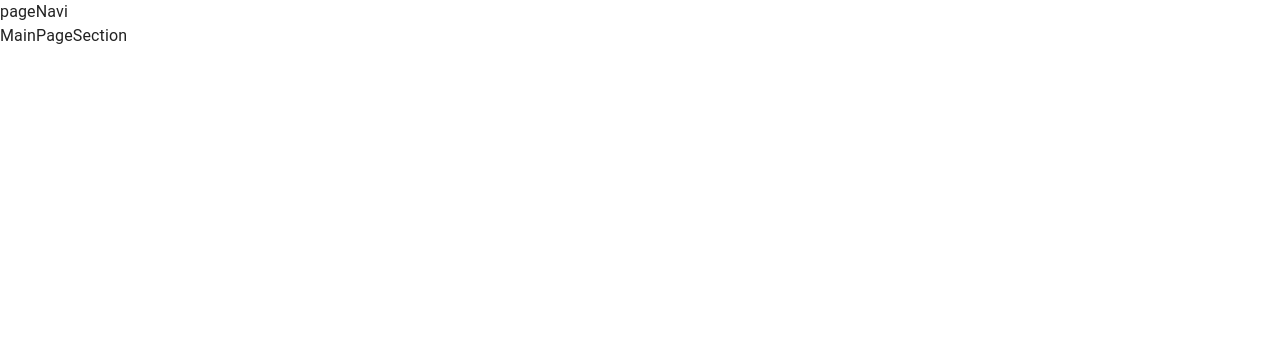
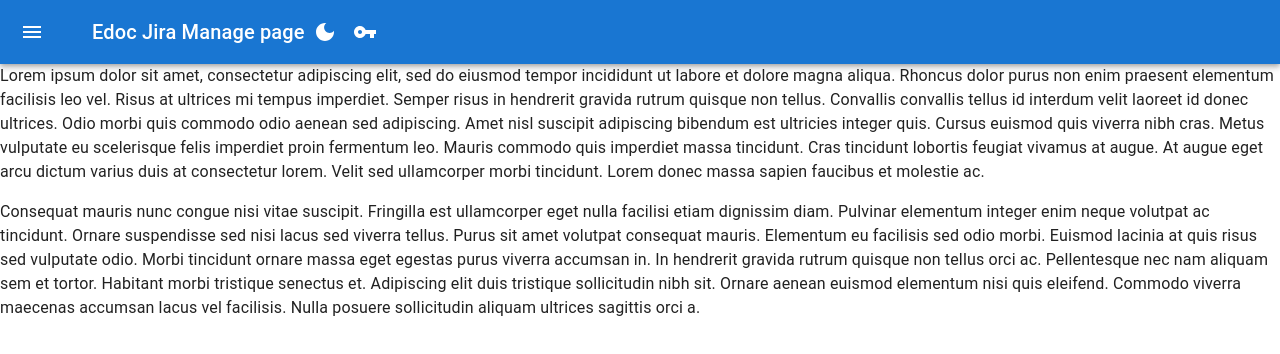
Before and after one commit to Data-Transfer-For-JIRA/Data-Transfer-Front2, a React (Vite) app: page / in a window 1280 px wide. Shown: the top 354 px of the page. Built offline with nearby package versions, Linux system fonts and the light colour scheme.

Commit message:
페이지 베이스 탬플릿 개발

```diff
--- a/src/App.tsx
+++ b/src/App.tsx
@@ -1,11 +1,10 @@
-import { CssBaseline, ThemeProvider } from '@mui/material';
+import { Box, CssBaseline, ThemeProvider } from '@mui/material';
 import { createTheme } from '@mui/material/styles';
 import { useState } from 'react';
 import { Outlet } from 'react-router-dom';
 import PageHeader from './components/Templates/PageHeader';
 import PageNavigator from './components/Templates/PageNavigator';
 
-function App() {
 const darkTheme = createTheme({
   palette: {
     mode: 'dark',
@@ -17,19 +16,39 @@ function App() {
   },
 });
 
-  const [theme, setTheme] = useState('lightTheme');
 
-  const togleTheme = () => {
-    if (theme === 'lightTheme') setTheme('darkTheme')
-    else setTheme('lightTheme');
+function App() {
+  //Set Theme(Dark, light)
+  const localStorageTheme = window.localStorage.getItem('ma_theme') || 'lightTheme';
+  const [theme, setTheme] = useState(localStorageTheme);
+  const toggleTheme = () => {
+    if (theme === 'lightTheme') {
+      setTheme('darkTheme');
+      window.localStorage.setItem('ma_theme', 'darkTheme');
     }
+    else {
+      setTheme('lightTheme');
+      window.localStorage.setItem('ma_theme', 'lightTheme');
+    }
+  }
+
+  //Set Navigator
+  const [naviOpen, setNaviOpen] = useState(false);
+  const handleDrawerOpen = () => { setNaviOpen(true); };
+  const handleDrawerClose = () => { setNaviOpen(false); };
 
   return (
     <ThemeProvider theme={theme === 'lightTheme' ? lightTheme : darkTheme}>
       <CssBaseline />
-      <PageHeader handleDarkMode={togleTheme} />
-      <PageNavigator />
+      <Box component="header">
+        <PageHeader handleDarkMode={toggleTheme} handleDrawerOpen={handleDrawerOpen} naviOpen={naviOpen} theme={theme} />
+      </Box>
+      <Box>
+        <PageNavigator naviOpen={naviOpen} handleDrawerClose={handleDrawerClose} />
+        <Box component="main" sx={{ flexGrow: 1 }}>
           <Outlet />
+        </Box>
+      </Box>
     </ThemeProvider>
   )
 }
--- a/src/Common/Router.tsx
+++ b/src/Common/Router.tsx
@@ -1,5 +1,7 @@
 import App from '../App';
+import LoginPage from '../components/Pages/LoginPage';
 import MainPage from '../components/Pages/mainPage';
+import Test from '../components/Test/Test';
 
 export const Router = [
   {
@@ -11,7 +13,12 @@ export const Router = [
     ]
   },
   {
+    path: '/Login',
+    element: <LoginPage />,
+    errorElment: <div>error</div>,
+  },
+  {
     path: '/ComponentTest',
-    element: <div></div>
+    element: <Test />
   }
 ]
--- /dev/null
+++ b/src/components/Atoms/DrawerItemList.tsx
@@ -0,0 +1,28 @@
+import { List, ListItem, ListItemButton, ListItemText } from '@mui/material';
+import { useNavigate } from 'react-router-dom';
+
+type itemObject = {
+  value: string;
+  link: string;
+}
+
+type props = {
+  items: itemObject[];
+}
+export default function DrawerItemList({ items }: props) {
+  const navigator = useNavigate();
+  const handleLink = (urlLink: string) => {
+    navigator(urlLink);
+  }
+  return (
+    <List>
+      {items.map((item, index) => (
+        <ListItem key={index} disablePadding>
+          <ListItemButton>
+            <ListItemText primary={item.value} onClick={() => handleLink(item.link)} />
+          </ListItemButton>
+        </ListItem>
+      ))}
+    </List>
+  );
+}
--- a/src/components/Pages/LoginPage.tsx
+++ b/src/components/Pages/LoginPage.tsx
@@ -0,0 +1,3 @@
+export default function LoginPage() {
+  return <div>loginPage</div>
+}
--- a/src/components/Pages/mainPage.tsx
+++ b/src/components/Pages/mainPage.tsx
@@ -1,3 +1,45 @@
+import { Box, Typography } from '@mui/material';
+import { styled, useTheme, Theme, CSSObject } from '@mui/material/styles';
+
+const DrawerHeader = styled('div')(({ theme }) => ({
+  display: 'flex',
+  alignItems: 'center',
+  justifyContent: 'flex-end',
+  padding: theme.spacing(0, 1),
+  // necessary for content to be below app bar
+  ...theme.mixins.toolbar,
+}));
+
 export default function MainPage() {
-  return <div>MainPageSection</div>
+  return (
+    <Box >
+      <Typography paragraph >
+        Lorem ipsum dolor sit amet, consectetur adipiscing elit, sed do eiusmod
+        tempor incididunt ut labore et dolore magna aliqua. Rhoncus dolor purus non
+        enim praesent elementum facilisis leo vel. Risus at ultrices mi tempus
+        imperdiet. Semper risus in hendrerit gravida rutrum quisque non tellus.
+        Convallis convallis tellus id interdum velit laoreet id donec ultrices.
+        Odio morbi quis commodo odio aenean sed adipiscing. Amet nisl suscipit
+        adipiscing bibendum est ultricies integer quis. Cursus euismod quis viverra
+        nibh cras. Metus vulputate eu scelerisque felis imperdiet proin fermentum
+        leo. Mauris commodo quis imperdiet massa tincidunt. Cras tincidunt lobortis
+        feugiat vivamus at augue. At augue eget arcu dictum varius duis at
+        consectetur lorem. Velit sed ullamcorper morbi tincidunt. Lorem donec massa
+        sapien faucibus et molestie ac.
+      </Typography>
+      <Typography paragraph>
+        Consequat mauris nunc congue nisi vitae suscipit. Fringilla est ullamcorper
+        eget nulla facilisi etiam dignissim diam. Pulvinar elementum integer enim
+        neque volutpat ac tincidunt. Ornare suspendisse sed nisi lacus sed viverra
+        tellus. Purus sit amet volutpat consequat mauris. Elementum eu facilisis
+        sed odio morbi. Euismod lacinia at quis risus sed vulputate odio. Morbi
+        tincidunt ornare massa eget egestas purus viverra accumsan in. In hendrerit
+        gravida rutrum quisque non tellus orci ac. Pellentesque nec nam aliquam sem
+        et tortor. Habitant morbi tristique senectus et. Adipiscing elit duis
+        tristique sollicitudin nibh sit. Ornare aenean euismod elementum nisi quis
+        eleifend. Commodo viverra maecenas accumsan lacus vel facilisis. Nulla
+        posuere sollicitudin aliquam ultrices sagittis orci a.
+      </Typography>
+    </Box>
+  );
 }
--- a/src/components/Templates/PageHeader.tsx
+++ b/src/components/Templates/PageHeader.tsx
@@ -1,14 +1,57 @@
-import { Box } from '@mui/system'
+import AppBar from '@mui/material/AppBar';
+import { Box, IconButton, Toolbar, Typography } from '@mui/material';
+import MenuIcon from '@mui/icons-material/Menu';
+import DarkModeIcon from '@mui/icons-material/DarkMode';
+import LightModeIcon from '@mui/icons-material/LightMode';
+import VpnKeyIcon from '@mui/icons-material/VpnKey';
+import { useNavigate } from 'react-router-dom';
 
 type props = {
   handleDarkMode: () => void
+  handleDrawerOpen: () => void
+  naviOpen: boolean;
+  theme: string
 }
-export default function PageHeader({ handleDarkMode }: props) {
+
+export default function PageHeader({ handleDarkMode, handleDrawerOpen, theme }: props) {
+  const navigator = useNavigate();
+  const handleLogin = () => {
+    navigator('/Login');
+  }
   return (
-    <header>
-      <Box>
-
-      </Box>
-    </header>
+    <AppBar position='static'>
+      <Toolbar>
+        <IconButton
+          color="inherit"
+          aria-label="open-drawer"
+          onClick={handleDrawerOpen}
+          edge="start"
+          sx={{
+            marginRight: 5,
+          }}
+        >
+          <MenuIcon />
+        </IconButton>
+        <Typography variant="h6" noWrap component="div">
+          Edoc Jira Manage page
+        </Typography>
+        <Box sx={{}}>
+          <IconButton
+            color="inherit"
+            aria-label="toggle-Theme"
+            onClick={handleDarkMode}
+          >
+            {theme === 'lightTheme' ? <DarkModeIcon /> : <LightModeIcon />}
+          </IconButton>
+          <IconButton
+            color="inherit"
+            aria-label="login"
+            onClick={handleLogin}
+          >
+            <VpnKeyIcon />
+          </IconButton>
+        </Box>
+      </Toolbar>
+    </AppBar>
   )
 }
--- a/src/components/Templates/PageNavigator.tsx
+++ b/src/components/Templates/PageNavigator.tsx
@@ -1,3 +1,36 @@
-export default function PageNavigator() {
-  return <div>pageNavi</div>
+import Divider from '@mui/material/Divider';
+import Drawer from '@mui/material/Drawer';
+import { Box } from '@mui/system';
+import DrawerItemList from '../Atoms/DrawerItemList';
+
+type props = {
+  naviOpen: boolean
+  handleDrawerClose: () => void
 }
+
+const commonContentsList = [
+  { value: '프로젝트 조회', link: "/main" },
+  { value: '프로젝트 생성', link: "/create-project" },
+  { value: '프로젝트 연결', link: "/link-project" },
+];
+
+const adminContentsList = [
+  { value: '프로젝트 정보 수정', link: "/fix-project" },
+  { value: '프로젝트 삭제', link: "/del-project" },
+]
+
+export default function PageNavigator({ naviOpen, handleDrawerClose }: props) {
+  return (
+    <Drawer
+      anchor='left'
+      open={naviOpen}
+      onClose={handleDrawerClose}
+    >
+      <Box sx={{ width: 250 }} role="presentation" onClick={handleDrawerClose}>
+        <DrawerItemList items={commonContentsList} />
+        <Divider />
+        <DrawerItemList items={adminContentsList} />
+      </Box>
+    </Drawer >
+  );
+}
--- /dev/null
+++ b/src/components/Test/Test.tsx
@@ -0,0 +1,89 @@
+import * as React from 'react';
+import Box from '@mui/material/Box';
+import Drawer from '@mui/material/Drawer';
+import Button from '@mui/material/Button';
+import List from '@mui/material/List';
+import Divider from '@mui/material/Divider';
+import ListItem from '@mui/material/ListItem';
+import ListItemButton from '@mui/material/ListItemButton';
+import ListItemIcon from '@mui/material/ListItemIcon';
+import ListItemText from '@mui/material/ListItemText';
+import InboxIcon from '@mui/icons-material/MoveToInbox';
+import MailIcon from '@mui/icons-material/Mail';
+
+type Anchor = 'top' | 'left' | 'bottom' | 'right';
+
+export default function AnchorTemporaryDrawer() {
+  const [state, setState] = React.useState({
+    top: false,
+    left: false,
+    bottom: false,
+    right: false,
+  });
+
+  const toggleDrawer =
+    (anchor: Anchor, open: boolean) =>
+      (event: React.KeyboardEvent | React.MouseEvent) => {
+        if (
+          event.type === 'keydown' &&
+          ((event as React.KeyboardEvent).key === 'Tab' ||
+            (event as React.KeyboardEvent).key === 'Shift')
+        ) {
+          return;
+        }
+
+        setState({ ...state, [anchor]: open });
+      };
+
+  const list = (anchor: Anchor) => (
+    <Box
+      sx={{ width: anchor === 'top' || anchor === 'bottom' ? 'auto' : 250 }}
+      role="presentation"
+      onClick={toggleDrawer(anchor, false)}
+      onKeyDown={toggleDrawer(anchor, false)}
+    >
+      <List>
+        {['Inbox', 'Starred', 'Send email', 'Drafts'].map((text, index) => (
+          <ListItem key={text} disablePadding>
+            <ListItemButton>
+              <ListItemIcon>
+                {index % 2 === 0 ? <InboxIcon /> : <MailIcon />}
+              </ListItemIcon>
+              <ListItemText primary={text} />
+            </ListItemButton>
+          </ListItem>
+        ))}
+      </List>
+      <Divider />
+      <List>
+        {['All mail', 'Trash', 'Spam'].map((text, index) => (
+          <ListItem key={text} disablePadding>
+            <ListItemButton>
+              <ListItemIcon>
+                {index % 2 === 0 ? <InboxIcon /> : <MailIcon />}
+              </ListItemIcon>
+              <ListItemText primary={text} />
+            </ListItemButton>
+          </ListItem>
+        ))}
+      </List>
+    </Box>
+  );
+
+  return (
+    <div>
+      {(['left', 'right', 'top', 'bottom'] as const).map((anchor) => (
+        <React.Fragment key={anchor}>
+          <Button onClick={toggleDrawer(anchor, true)}>{anchor}</Button>
+          <Drawer
+            anchor={anchor}
+            open={state[anchor]}
+            onClose={toggleDrawer(anchor, false)}
+          >
+            {list(anchor)}
+          </Drawer>
+        </React.Fragment>
+      ))}
+    </div>
+  );
+}
```
Lines whose indentation alone changed are shown as unchanged.
